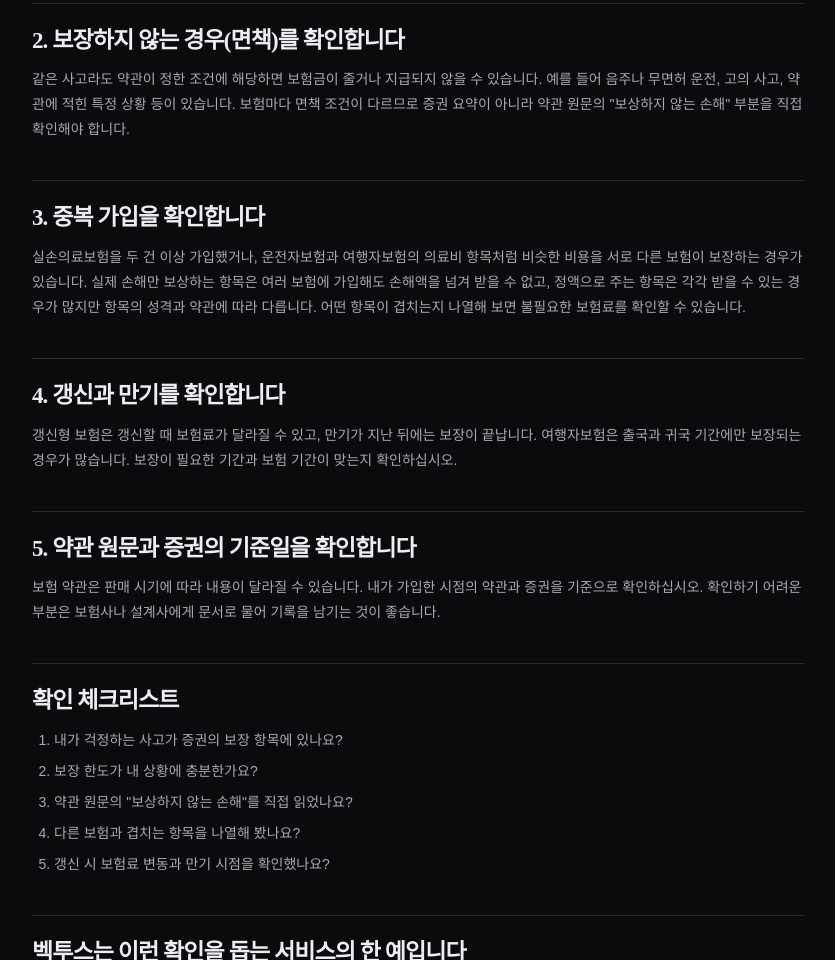
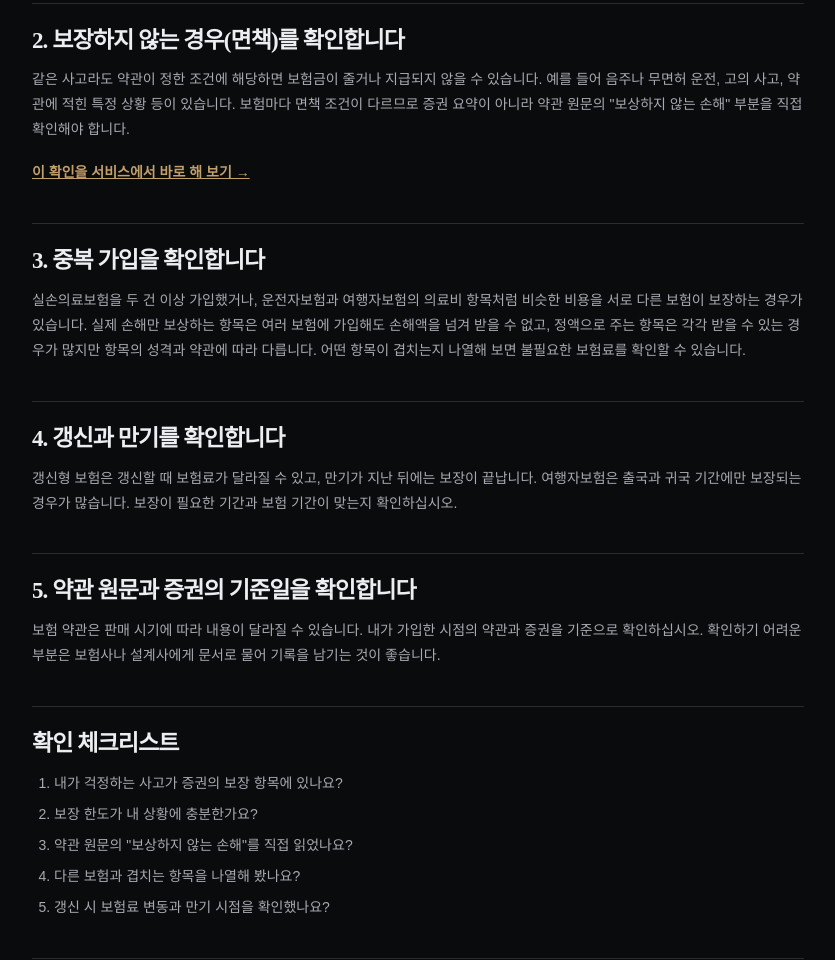
Before and after one commit to gjyeo2000-lgtm/vectus-site, a plain HTML site: page guide/check-my-insurance/index.html in a window 1280 px wide. Shown: the part 949-1909 px from the top of the page, without its empty margins (222-1057 px from the left). Drawn offline with Linux system fonts and the light colour scheme; a web font is replaced by a local one.

Commit message:
feat(guide): 목록·본문 중간 서비스 바로가기 추가
Co-Authored-By: Claude Sonnet 5.5 <noreply@anthropic.com>

```diff
--- a/guide/check-my-insurance/index.html
+++ b/guide/check-my-insurance/index.html
@@ -33,6 +33,7 @@ height="0" width="0" style="display:none;visibility:hidden"></iframe></noscript>
 <p>증권에는 보험이 어떤 사고에 얼마까지 보장하는지 적혀 있습니다. 실손의료보험의 급여·비급여 보장 범위와 본인 부담 비율(자기부담금) 같은 항목, 운전자보험의 형사합의금·벌금·변호사 비용 같은 항목, 여행자보험의 해외 의료비와 휴대품 손해처럼 보험마다 항목이 다릅니다. 내가 걱정하는 사고가 그 항목 안에 있는지, 보장 한도가 충분한지 보십시오.</p>
 <h2>2. 보장하지 않는 경우(면책)를 확인합니다</h2>
 <p>같은 사고라도 약관이 정한 조건에 해당하면 보험금이 줄거나 지급되지 않을 수 있습니다. 예를 들어 음주나 무면허 운전, 고의 사고, 약관에 적힌 특정 상황 등이 있습니다. 보험마다 면책 조건이 다르므로 증권 요약이 아니라 약관 원문의 "보상하지 않는 손해" 부분을 직접 확인해야 합니다.</p>
+<p class="guide-inline"><a href="https://vectuslab.ai/?entry=guide" target="_blank" rel="noopener noreferrer">이 확인을 서비스에서 바로 해 보기 →</a></p>
 <h2>3. 중복 가입을 확인합니다</h2>
 <p>실손의료보험을 두 건 이상 가입했거나, 운전자보험과 여행자보험의 의료비 항목처럼 비슷한 비용을 서로 다른 보험이 보장하는 경우가 있습니다. 실제 손해만 보상하는 항목은 여러 보험에 가입해도 손해액을 넘겨 받을 수 없고, 정액으로 주는 항목은 각각 받을 수 있는 경우가 많지만 항목의 성격과 약관에 따라 다릅니다. 어떤 항목이 겹치는지 나열해 보면 불필요한 보험료를 확인할 수 있습니다.</p>
 <h2>4. 갱신과 만기를 확인합니다</h2>
--- a/legal.css
+++ b/legal.css
@@ -42,3 +42,6 @@
 .legal .guide-more{margin-top:auto;color:var(--gold);font-size:13.5px;font-weight:700;text-decoration:none}
 .legal .guide-more:hover{text-decoration:underline}
 .legal .guide-more:focus-visible,.legal .guide-card h2 a:focus-visible{outline:2px solid var(--text);outline-offset:3px}
+
+.legal .guide-inline{margin:18px 0 0;font-size:14px}
+.legal .guide-inline a{color:var(--gold);font-weight:700}
```
Also changed, not shown: guide/ask-ai-about-stocks/index.html (+1 -0 lines), guide/choose-recommendation-service/index.html (+1 -0 lines), guide/etf-name-vs-holdings/index.html (+1 -0 lines), guide/etf-overlap-diversification/index.html (+1 -0 lines), guide/fund-etf-price-basis/index.html (+1 -0 lines), guide/index.html (+1 -0 lines), guide/insufficient-data-stocks/index.html (+1 -0 lines), guide/market-regime-basics/index.html (+1 -0 lines), guide/no-recommendation-in-falling-market/index.html (+1 -0 lines), guide/price-rise-buy-check/index.html (+1 -0 lines), guide/recommendation-evidence-check/index.html (+1 -0 lines), guide/split-buying-basics/index.html (+1 -0 lines).
